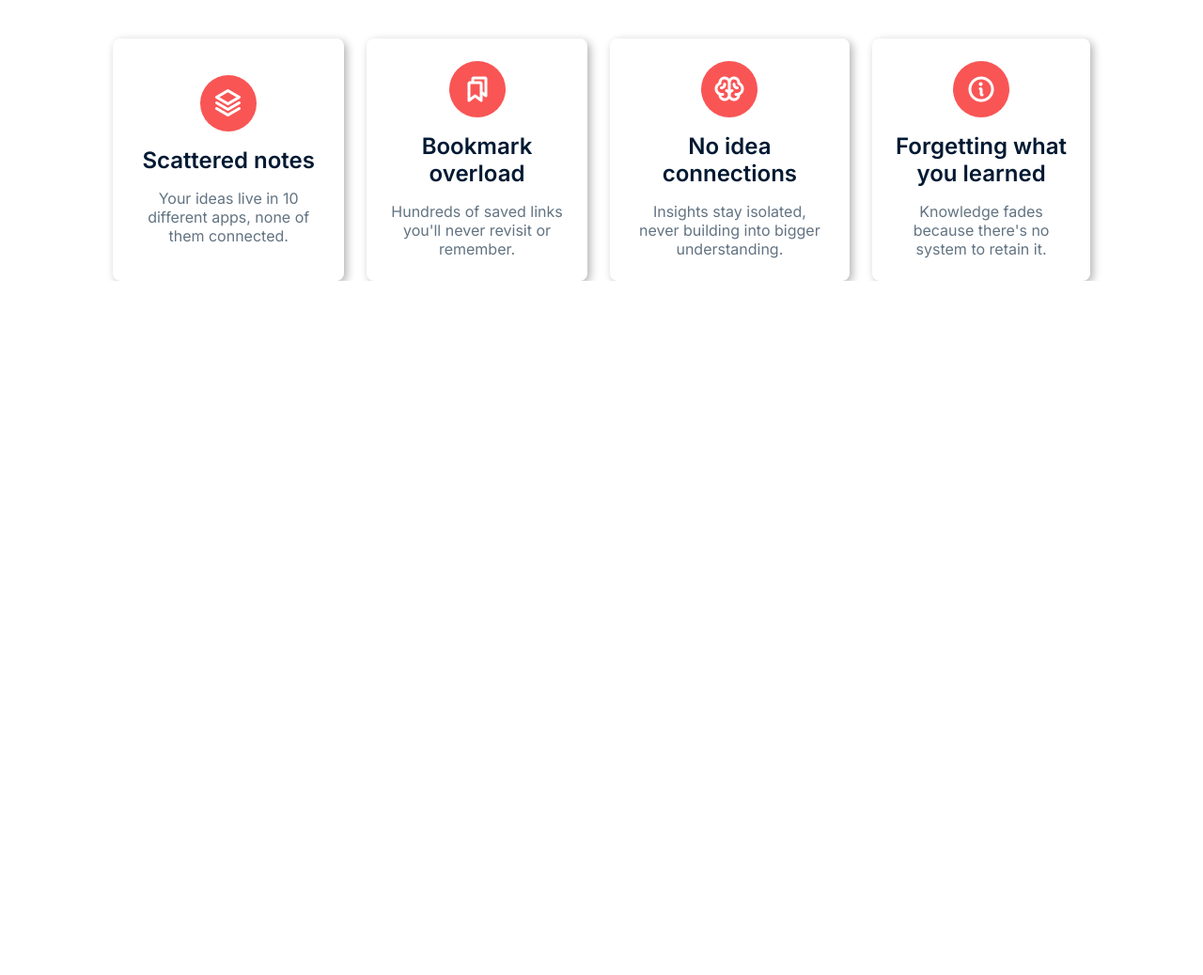
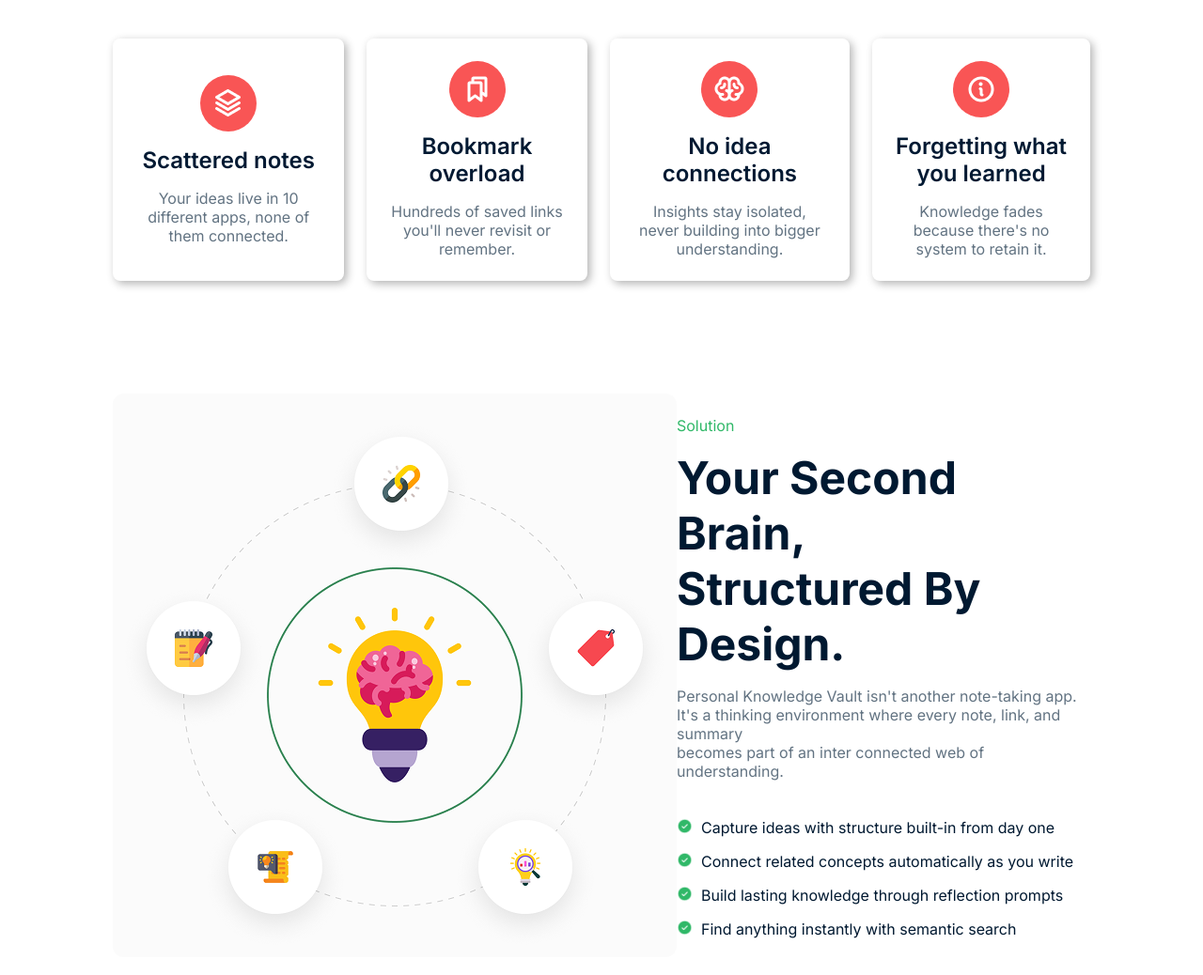
Before and after one commit to moziful/Assignment-01, a plain HTML site: page index.html in a window 1280 px wide. Shown: the part 918-1956 px from the top of the page at 94% size. Before the commit the page ends 1217 px from the top, so only its background shows below. Drawn offline with Linux system fonts and the light colour scheme.

Commit message:
Brain Section Added

```diff
--- a/index.html
+++ b/index.html
@@ -11,6 +11,7 @@
     <link
         href="https://fonts.googleapis.com/css2?family=Inter:ital,opsz,wght@0,14..32,100..900;1,14..32,100..900&display=swap"
         rel="stylesheet">
+    <link rel="stylesheet" href="https://cdnjs.cloudflare.com/ajax/libs/font-awesome/6.5.1/css/all.min.css">
 </head>
 
 <body>
@@ -58,8 +59,14 @@
                     </div>
                 </div>
                 <div class="bannerButtonContainer">
-                    <button>Start Building Your Vault</button>
-                    <button id="transparentButton">See How It Works</button>
+                    <button id="startButton">
+                        <div>Start Building Your Vault</div>
+                        <div><i class="fa-solid fa-arrow-right"></i></div>
+                    </button>
+                    <button id="transparentButton">
+                        <div><i class="fa-solid fa-play"></i></div>
+                        <div>See How It Works</div>
+                    </button>
                 </div>
             </div>
         </section>
@@ -99,6 +106,54 @@
             </div>
         </section>
         <section class="secondBrain">
+            <div><img src="./assets/knowledge.png" alt="Knowledge"></div>
+            <div class="brainData">
+                <div class="brainDataPart">
+                    <div class="solution">
+                        Solution
+                    </div>
+                    <div class="brainDataHeading">
+                        Your Second Brain,
+                        <br>
+                        Structured By Design.
+                    </div>
+                    <div class="brainDataText">
+                        Personal Knowledge Vault isn't another note-taking app.
+                        <br>
+                        It's a thinking environment where every
+                        note, link, and summary
+                        <br>
+                        becomes part of an inter connected web of understanding.
+                    </div>
+                </div>
+                <div class="brainDataPart">
+                    <div class="motto">
+                        <span class="checkCircle">
+                            <img src="./assets/CheckCircle.png">
+                        </span>
+                        <span class="mottoText">Capture ideas with structure built-in from day one</span>
+                    </div>
+                    <div class="motto">
+                        <span class="checkCircle">
+                            <img src="./assets/CheckCircle.png">
+                        </span>
+                        <span class="mottoText">Connect related concepts automatically as you write</span>
+                    </div>
+                    <div class="motto">
+                        <span class="checkCircle">
+                            <img src="./assets/CheckCircle.png">
+                        </span>
+                        <span class="mottoText">Build lasting knowledge through reflection prompts</span>
+                    </div>
+                    <div class="motto">
+                        <span class="checkCircle">
+                            <img src="./assets/CheckCircle.png">
+                        </span>
+                        <span class="mottoText">Find anything instantly with semantic search</span>
+                    </div>
+                </div>
+            </div>
+        </section>
     </main>
 </body>
 
--- a/style.css
+++ b/style.css
@@ -31,8 +31,7 @@ nav .menu {
 
 nav .menu a {
     text-decoration: none;
-    color: #000000;
-}
+    color: #001931;}
 
 nav .earlyAccessButtonContainer .earlyAccessButton {
     color: #FFFFFF;
@@ -152,6 +151,11 @@ header #banner .bannerContent .bannerButtonContainer button {
     cursor: pointer;
 }
 
+header #banner .bannerContent .bannerButtonContainer #startButton, #transparentButton {
+    display: flex;
+    gap: 10px;
+    align-items: center;
+}
 header #banner .bannerContent .bannerButtonContainer #transparentButton {
     background-color: transparent;
     border: 1px solid #FFFFFF;
@@ -230,3 +234,62 @@ main .notes .cardSection .cards .cardText {
     color: #627382;
     line-height: 20px;
 }
+main .secondBrain {
+    padding: 120px;
+    display: flex;
+    justify-content: center;
+    align-items: center;
+}
+
+main .secondBrain img {
+    width: 600px;
+    height: 600px;
+}
+
+main .secondBrain .brainData {
+    display: flex;
+    flex-direction: column;
+    gap: 40px;
+}
+
+main .secondBrain .brainData .brainDataPart {
+    display: flex;
+    flex-direction: column;
+    gap: 16px;
+}
+
+main .secondBrain .brainData .solution {
+    color: #30B868;
+    line-height: 20px;
+}
+
+main .secondBrain .brainData .brainDataHeading {
+    font-size: 48px;
+    font-weight: bold;
+    color: #001931;
+}
+
+main .secondBrain .brainData .brainDataText {
+    line-height: 20px;
+    color: #627382;
+}
+
+main .secondBrain .brainData .brainDataPart .motto {
+    display: flex;
+    gap: 6px;
+}
+
+main .secondBrain .brainData .brainDataPart .motto .checkCircle {
+    width: 20px;
+    height: 20px;
+}
+
+main .secondBrain .brainData .brainDataPart .motto .checkCircle img {
+    width: 16.5px;
+    height: 16.5px;
+}
+
+main .secondBrain .brainData .brainDataPart .motto .mottoText {
+    color: #001931;
+    line-height: 20px;
+}
```
